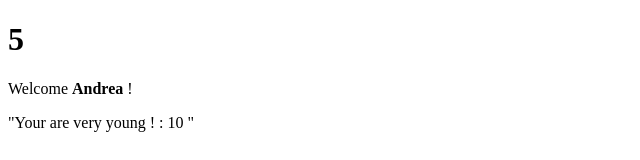
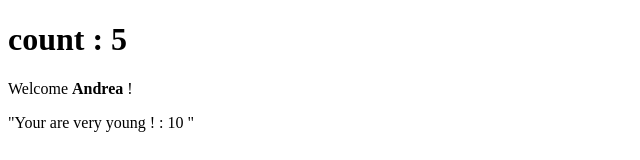
Before and after one commit to Simonedamb/React-exercises, a React (Create React App) app: page / in a window 1280 px wide. Shown: the top 160 px of the page, without its empty margins (0-640 px from the left). Built offline with nearby package versions, Linux system fonts and the light colour scheme.

Commit message:
state-04

```diff
--- a/src/Counter.js
+++ b/src/Counter.js
@@ -1,4 +1,5 @@
 import React from "react";
+import CounterDisplay from "./CounterDisplay";
 
 class Counter extends React.Component {
   state = {
@@ -16,7 +17,7 @@ class Counter extends React.Component {
   }
 
   render() {
-    return <h1>{this.state.count}</h1>;
+    return <CounterDisplay count={this.state.count} />;
   }
 }
 
--- /dev/null
+++ b/src/CounterDisplay.js
@@ -0,0 +1,9 @@
+import React from "react";
+
+class CounterDisplay extends React.Component {
+  render() {
+    return <h1>count : {this.props.count}</h1>;
+  }
+}
+
+export default CounterDisplay;
```
